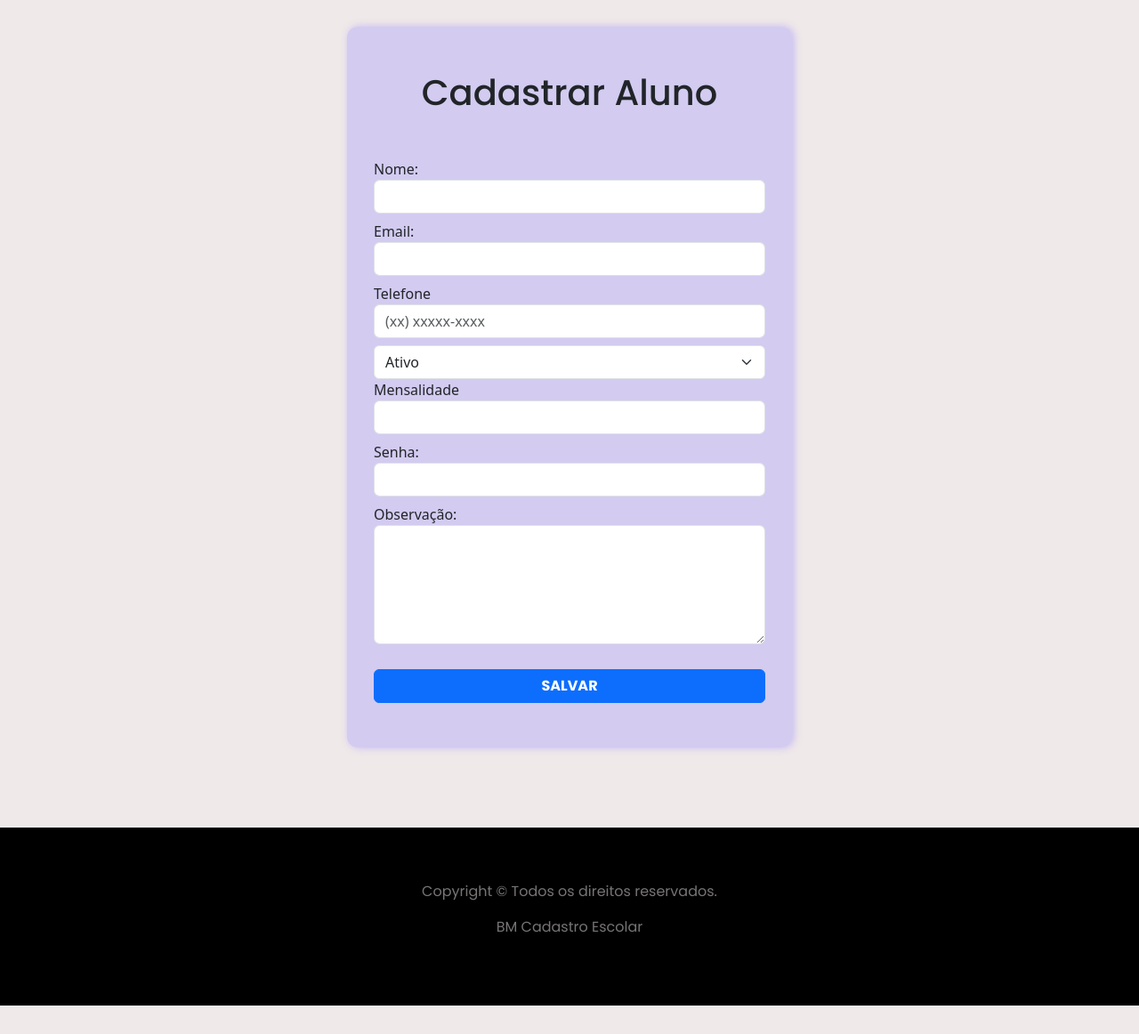
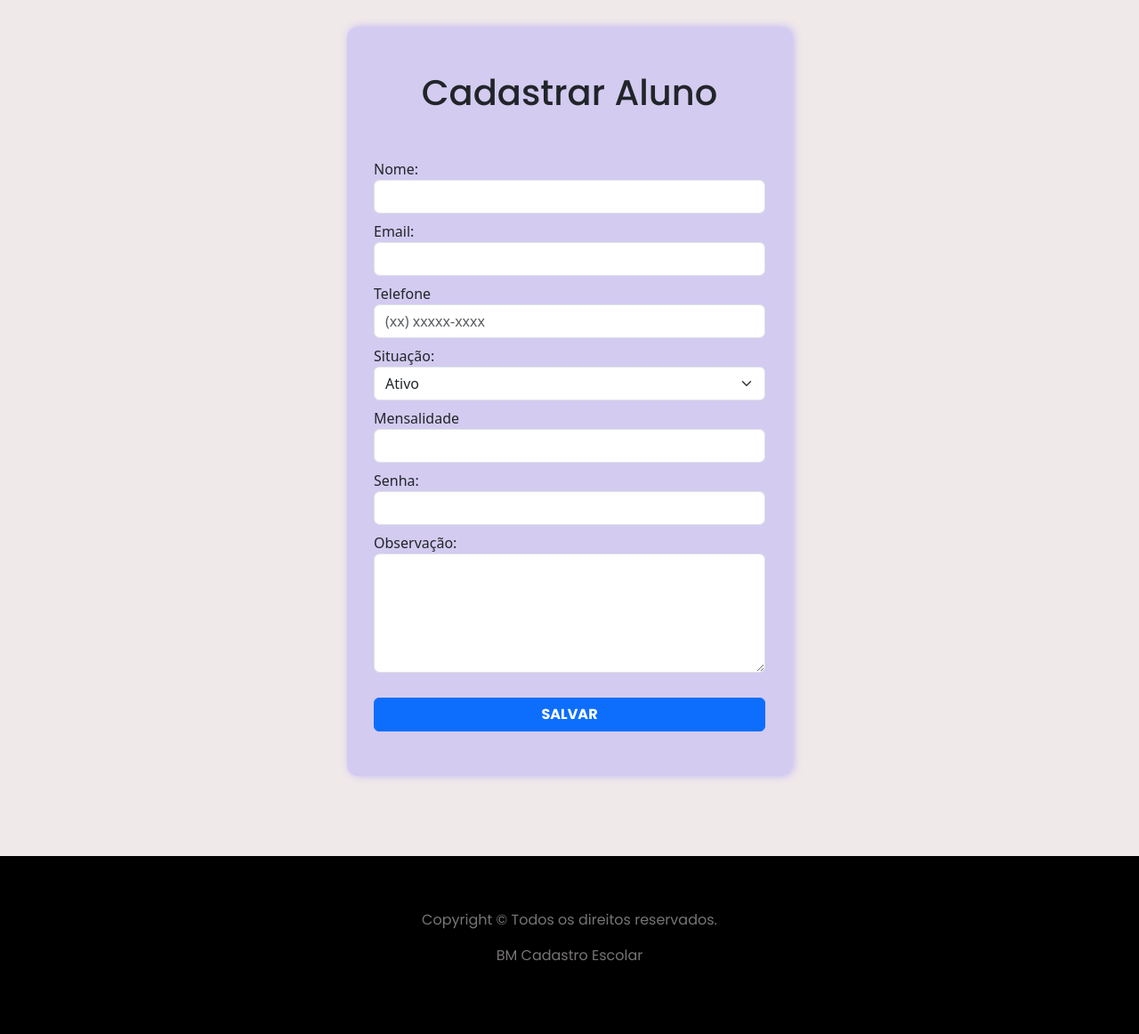
Before and after one commit to brunoomarcel/davoscrud, a PHP site: page /cadastrar.php in a window 1280 px wide. Shown: the whole page at 89% size. Before the commit the page ends 1130 px from the top, so only its background shows below. Run offline with PHP 8.4, Linux system fonts and the light colour scheme.

Commit message:
commit-07

```diff
--- a/cadastrar.php
+++ b/cadastrar.php
@@ -22,10 +22,16 @@
                             <input class="form-control"  type="tel" name="telefone" required placeholder="(xx) xxxxx-xxxx" >
                         </label>
                     </div>
-                    <select class="form-select" aria-label="Default select example" name="situacao">
-                        <option value="ativo">Ativo</option>
-                        <option value="inativo">Inativo</option>
-                    </select>
+                    <div class="mb-3">
+                        <label class="form-label my-label">Situação:
+                            <select class="form-select" aria-label="Default select example" name="situacao">
+
+                                <option value="ativo">Ativo</option>
+                                <option value="inativo">Inativo</option>
+                            </select>
+                        </label>
+                    </div>
+
                     <div class="mb-3">
                         <label class="form-label my-label">Mensalidade
                             <input class="form-control" type="text" name="mensalidade">
```
